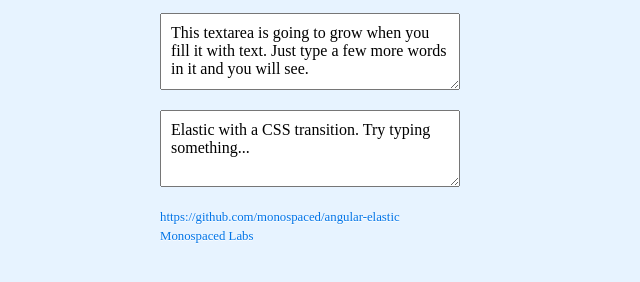
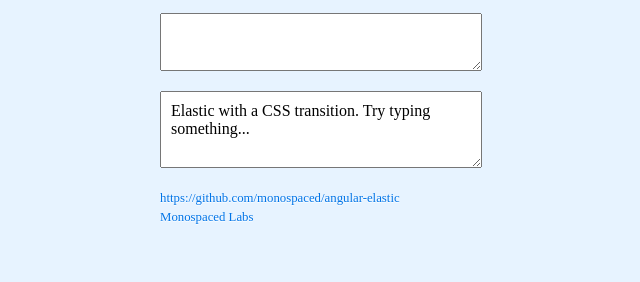
Before and after one commit to monospaced/angular-elastic, a website: page index.html in a window 1280 px wide. Shown: the part 46-328 px from the top of the page, without its empty margins (240-880 px from the left). Drawn offline with nearby package versions, Linux system fonts and the light colour scheme.

Commit message:
remove border-box from demo

```diff
--- a/index.html
+++ b/index.html
@@ -42,7 +42,6 @@
       padding: 10px;
       width:  300px;
       max-width: 90%;
-      box-sizing: border-box;
     }
     .animate:focus {
       -webkit-transition: height 50ms ease-in-out;
@@ -58,7 +57,7 @@
 
   <form>
     <p>
-      <textarea data-msd-elastic>This textarea is going to grow when you fill it with text. Just type a few more words in it and you will see.</textarea>
+      <textarea data-msd-elastic></textarea>
     </p>
     <p>
       <textarea data-msd-elastic="\n" class="animate">Elastic with a CSS transition. Try typing something...</textarea>
```
